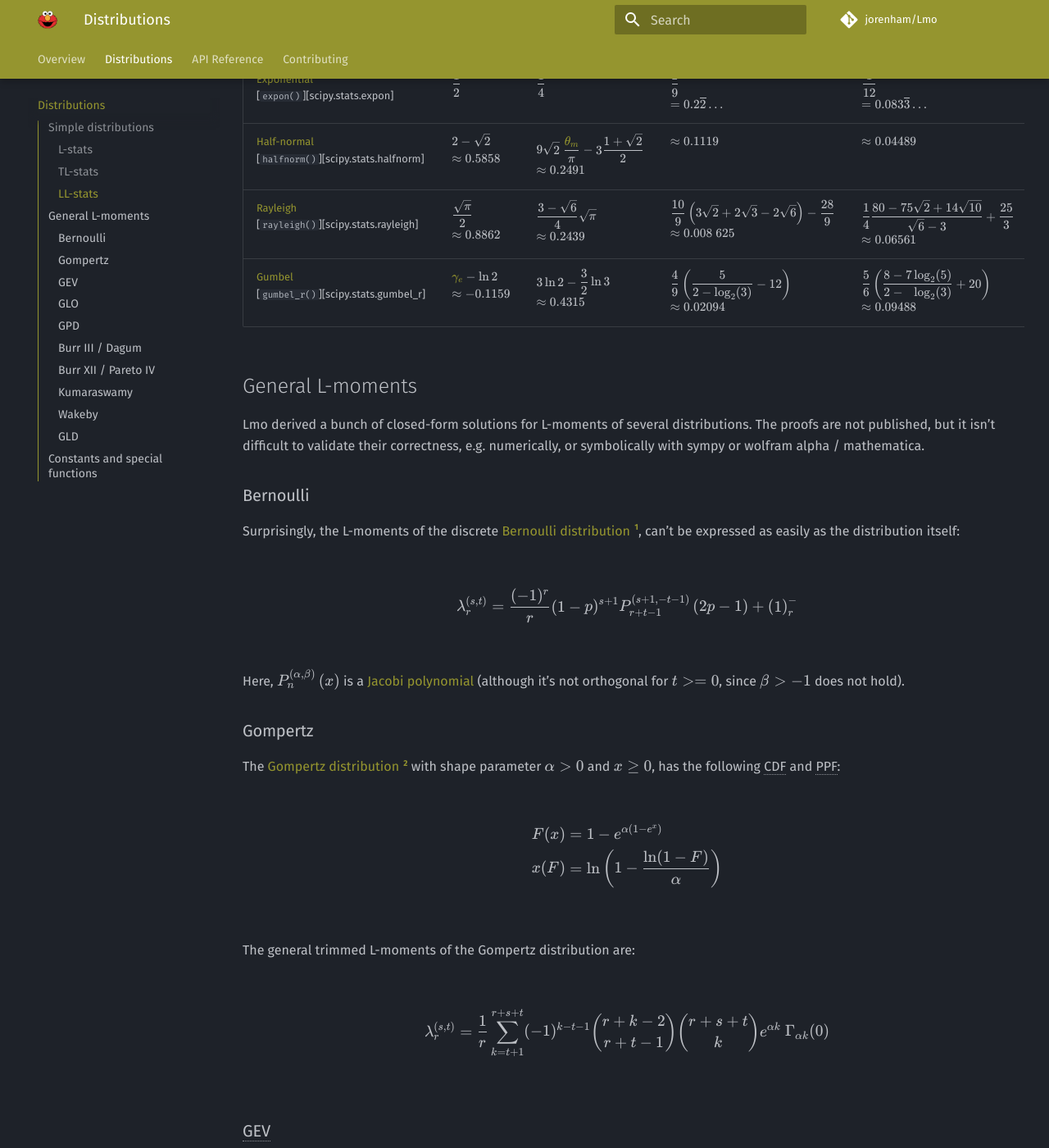
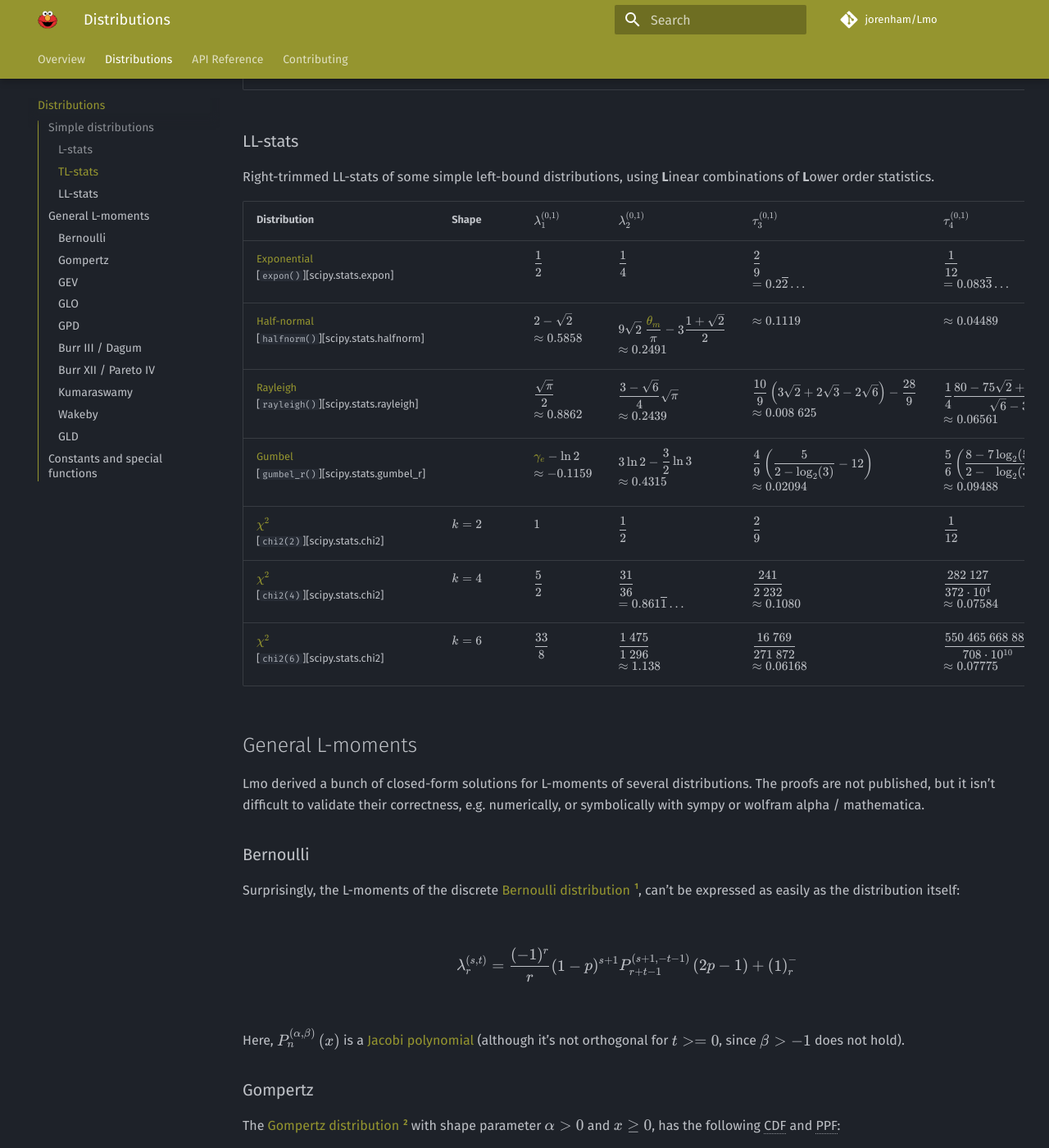
Before and after one commit to jorenham/Lmo, an MkDocs documentation site: the page built from docs/distributions.md, in a window 1280 px wide and 1400 px high, scrolled down 2867 px. Shown: the whole window at 82% size. Built offline with MkDocs 1.6.1 and Material for MkDocs 9.7.7, drawn with Linux system fonts in a browser that asks for light colours; comment, search, counter and statistics services are not loaded; some of the changed text lies outside the part shown.

Commit message:
Some Chi-squared distributions

```diff
--- a/docs/distributions.md
+++ b/docs/distributions.md
@@ -223,7 +223,51 @@
         <td>\( 2 \log_2(3) - 3 \\ \approx 0.1699 \)</td>
         <td>\( 16 - 10 \log_2(3) \\ \approx 0.1504 \)</td>
     </tr>
-
+    <tr>
+        <td>
+            [\( \chi^2 \)](https://w.wiki/7ZfA)<br>
+            [`chi2(2)`][scipy.stats.chi2]
+        </td>
+        <td>\( k = 2 \)</td>
+        <td>\( 2 \)</td>
+        <td>\( 1 \)</td>
+        <td>\( \displaystyle \frac 1 3 \)</td>
+        <td>\( \displaystyle \frac 1 6 \)</td>
+    </tr>
+    <tr>
+        <td>
+            [\( \chi^2 \)](https://w.wiki/7ZfA)<br>
+            [`chi2(4)`][scipy.stats.chi2]
+        </td>
+        <td>\( k = 4 \)</td>
+        <td>\( 4 \)</td>
+        <td>\( \displaystyle \frac 3 2 \)</td>
+        <td>\( \displaystyle \frac{19}{81} \\ \approx 0.2346 \)</td>
+        <td>
+            \(
+                \displaystyle
+                \frac{367}{2^5 \cdot 3^4} \\
+                \approx 0.1416
+            \)
+        </td>
+    </tr>
+    <tr>
+        <td>
+            [\( \chi^2 \)](https://w.wiki/7ZfA)<br>
+            [`chi2(6)`][scipy.stats.chi2]
+        </td>
+        <td>\( k = 6 \)</td>
+        <td>\( 6 \)</td>
+        <td>\( \displaystyle \frac{15}{8} \)</td>
+        <td>\( \displaystyle \frac{139}{729} \\ \approx 0.2346 \)</td>
+        <td>
+            \(
+                \displaystyle
+                \frac{200\ 827}{2^{11} \cdot 3^6} \\
+                \approx 0.1345
+            \)
+        </td>
+    </tr>
 </table>
 
 ### TL-stats
@@ -416,6 +460,7 @@
 <table markdown="span">
     <tr>
         <th>Distribution</th>
+        <th>Shape</th>
         <th>\( \tlmoment{0, 1}{1} \)</th>
         <th>\( \tlmoment{0, 1}{2} \)</th>
         <th>\( \tlratio{0, 1}{3} \)</th>
@@ -426,6 +471,7 @@
             [Exponential](https://w.wiki/3jXu)<br>
             [`expon()`][scipy.stats.expon]
         </td>
+        <td></td>
         <td>\( \displaystyle \frac 1 2 \)</td>
         <td>\( \displaystyle \frac 1 4 \)</td>
         <td>\( \displaystyle \frac 2 9 \\ = 0.2\overline{2} \dots  \)</td>
@@ -436,6 +482,7 @@
             [Half-normal](https://w.wiki/8gG$)<br>
             [`halfnorm()`][scipy.stats.halfnorm]
         </td>
+        <td></td>
         <td>\( 2 - \sqrt 2 \\ \approx 0.5858 \)</td>
         <td>
             \(
@@ -453,6 +500,7 @@
             [Rayleigh](https://w.wiki/8gH3)<br>
             [`rayleigh()`][scipy.stats.rayleigh]
         </td>
+        <td></td>
         <td>\( \displaystyle \frac{\sqrt \pi}{2} \\ \approx 0.8862 \)</td>
         <td>
             \(
@@ -486,6 +534,7 @@
             [Gumbel](https://w.wiki/8gHD)<br>
             [`gumbel_r()`][scipy.stats.gumbel_r]
         </td>
+        <td></td>
         <td>
             \(
                 \displaystyle
@@ -519,12 +568,60 @@
             \)
         </td>
     </tr>
+    <tr>
+        <td>
+            [\( \chi^2 \)](https://w.wiki/7ZfA)<br>
+            [`chi2(2)`][scipy.stats.chi2]
+        </td>
+        <td>\( k = 2 \)</td>
+        <td>\( 1 \)</td>
+        <td>\( \displaystyle \frac 1 2 \)</td>
+        <td>\( \displaystyle \frac 2 9 \)</td>
+        <td>\( \displaystyle \frac{1}{12} \)</td>
+    </tr>
+    <tr>
+        <td>
+            [\( \chi^2 \)](https://w.wiki/7ZfA)<br>
+            [`chi2(4)`][scipy.stats.chi2]
+        </td>
+        <td>\( k = 4 \)</td>
+        <td>\( \displaystyle \frac 5 2 \)</td>
+        <td>\( \displaystyle \frac{31}{36} \\ = 0.861\overline{1}\dots \)</td>
+        <td>\( \displaystyle \frac{241}{2\ 232} \\ \approx 0.1080 \)</td>
+        <td>
+            \(
+                \displaystyle
+                \frac{282\ 127}{372 \cdot 10^4} \\
+                \approx 0.07584
+            \)
+        </td>
+    </tr>
+    <tr>
+        <td>
+            [\( \chi^2 \)](https://w.wiki/7ZfA)<br>
+            [`chi2(6)`][scipy.stats.chi2]
+        </td>
+        <td>\( k = 6 \)</td>
+        <td>\( \displaystyle \frac{33}{8} \)</td>
+        <td>\( \displaystyle \frac{1\ 475}{1\ 296} \\ \approx 1.138 \)</td>
+        <td>
+            \(
+                \displaystyle
+                \frac{16\ 769}{271\ 872} \\
+                \approx 0.06168
+            \)
+        </td>
+        <td>
+            \(
+                \displaystyle
+                \frac{550\ 465\ 668\ 887}{708 \cdot 10^{10}} \\
+                \approx 0.07775
+            \)
+        </td>
+    </tr>
 </table>
 
 <!-- TODO: Half-logistic -->
-<!-- TODO: Log-normal -->
-<!-- TODO: Chi2 (specific df)?  -->
-<!-- TODO: F (specific df)?  -->
 
 ## General L-moments
 
```
